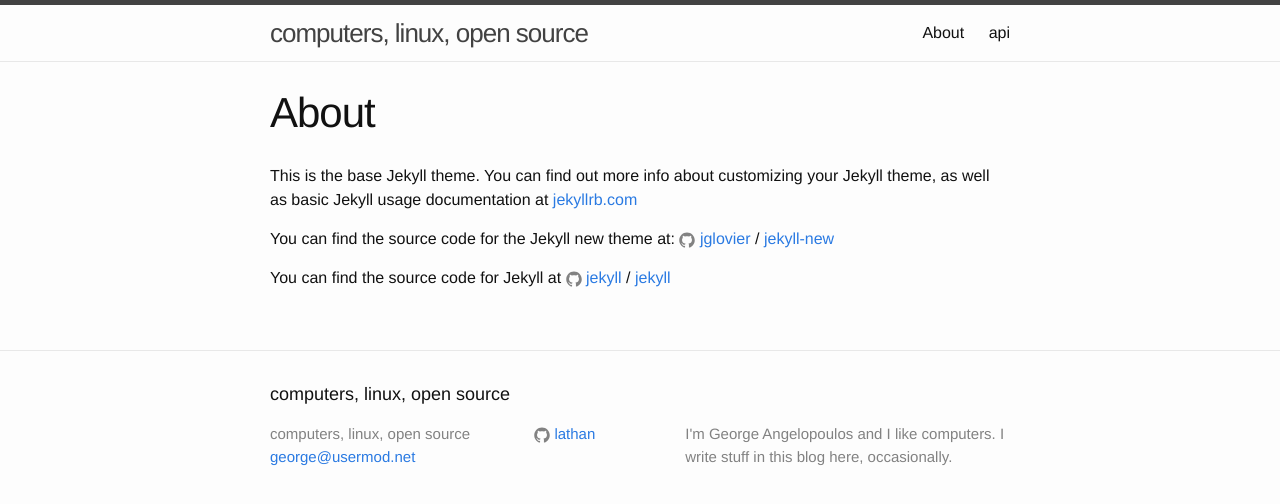
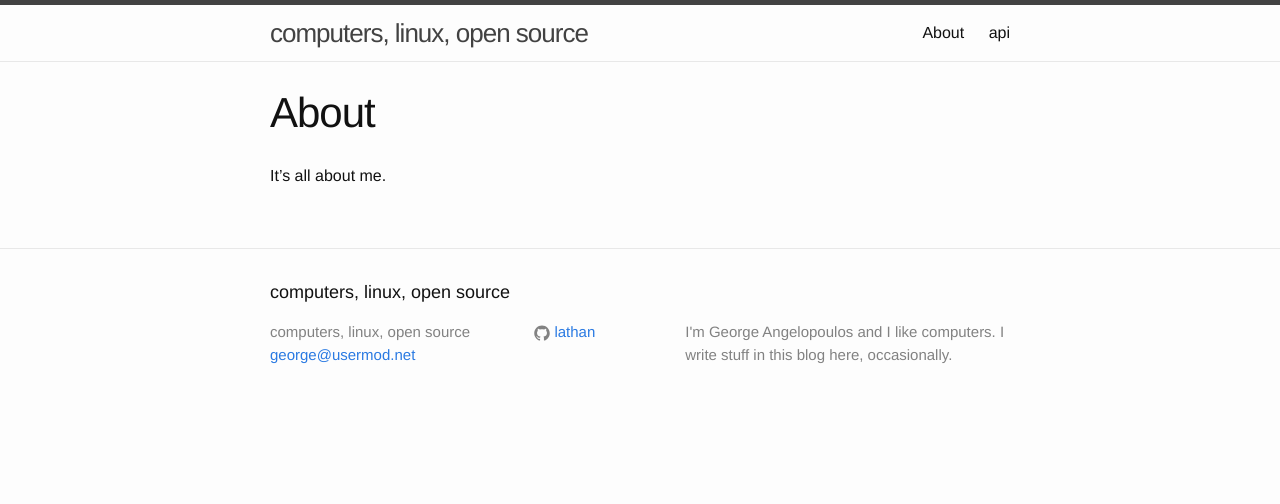
Before and after one commit to gangelop/lathan.github.io, a Jekyll site: the page built from about.md, in a window 1280 px wide. Shown: the top 504 px of the page. Built offline with Jekyll 4.4.1, drawn with Linux system fonts in a browser that asks for light colours.

Commit message:
edit about.md

```diff
--- a/about.md
+++ b/about.md
@@ -4,12 +4,4 @@
 permalink: /about/
 ---
 
-This is the base Jekyll theme. You can find out more info about customizing your Jekyll theme, as well as basic Jekyll usage documentation at [jekyllrb.com](http://jekyllrb.com/)
-
-You can find the source code for the Jekyll new theme at:
-{% include icon-github.html username="jglovier" %} /
-[jekyll-new](https://github.com/jglovier/jekyll-new)
-
-You can find the source code for Jekyll at
-{% include icon-github.html username="jekyll" %} /
-[jekyll](https://github.com/jekyll/jekyll)
+It's all about me.
```
